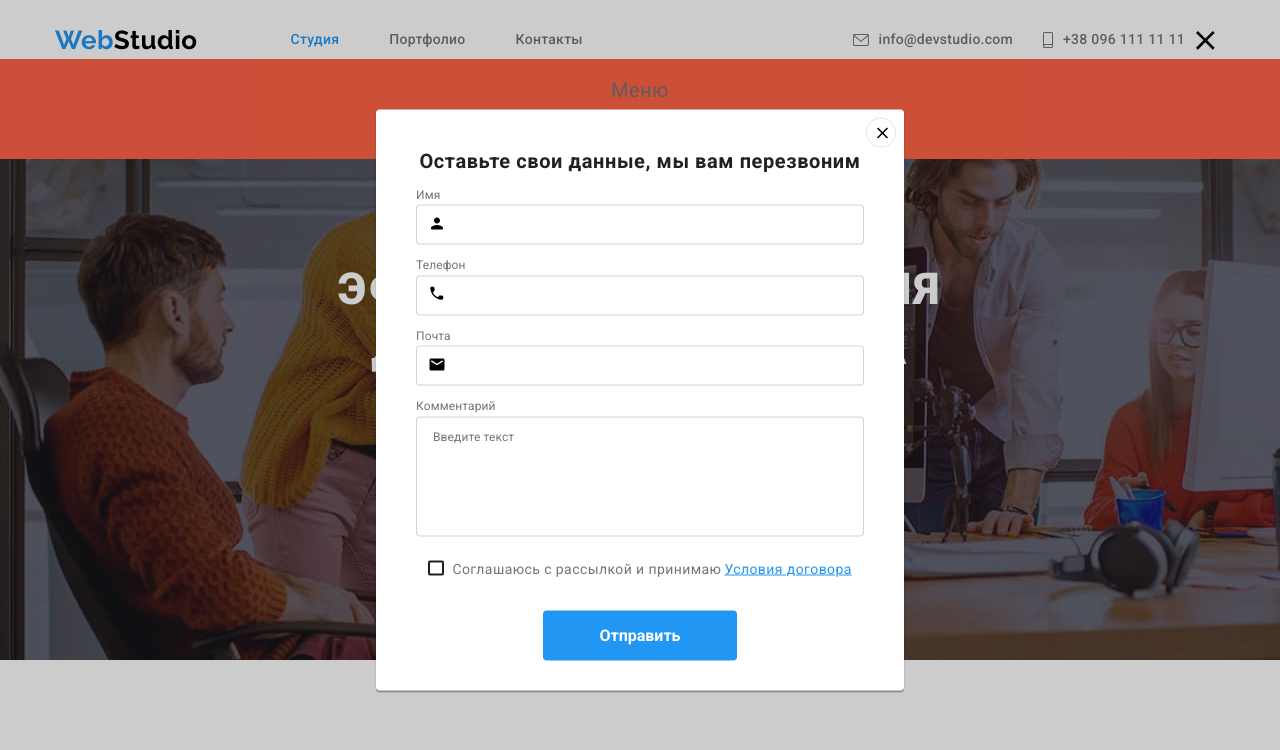
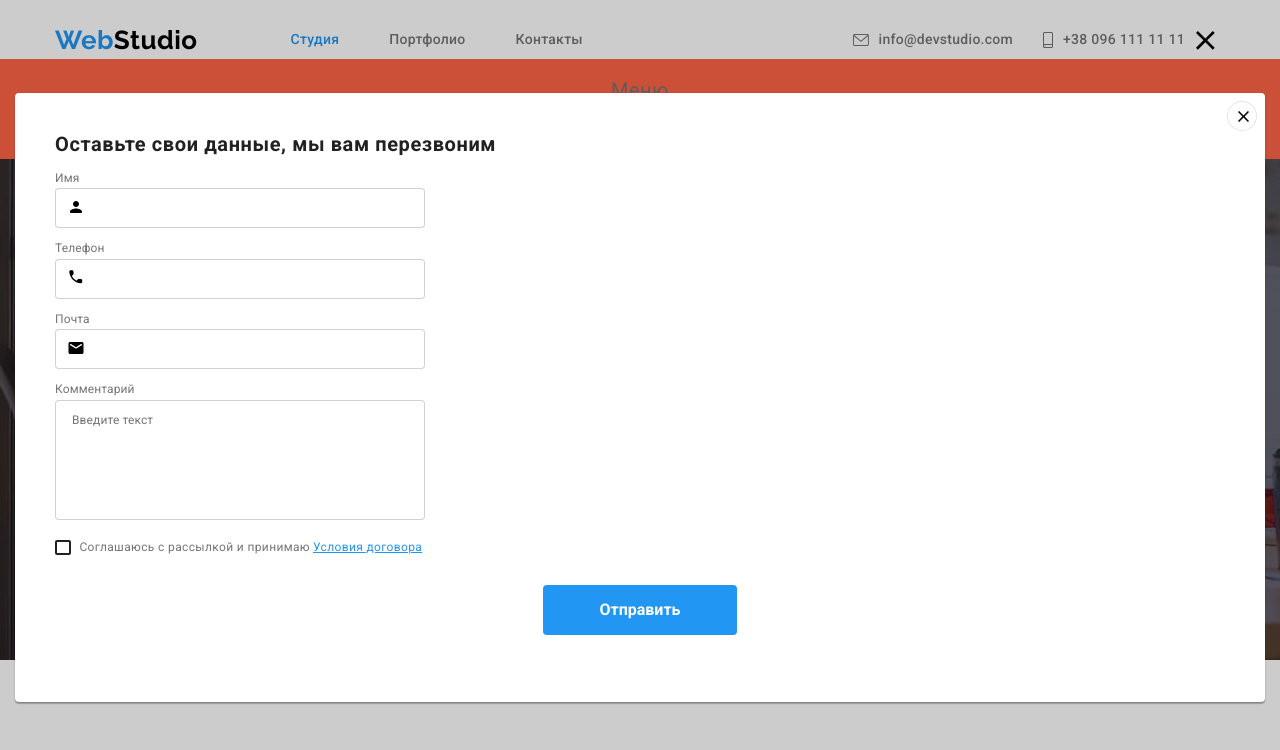
Before and after one commit to rim1972ua/goit-markup-hw-08, a plain HTML site: page index.html in a window 1280 px wide. Both pictures are taken after a click on the button "Заказать услугу". Shown: the top 750 px of the page. Drawn offline with nearby package versions, Linux system fonts and the light colour scheme.

Commit message:
modal ok

```diff
--- a/js/modal.js
+++ b/js/modal.js
@@ -9,6 +9,7 @@
   refs.closeModalBtn.addEventListener("click", toggleModal);
 
   function toggleModal() {
+    document.body.classList.toggle("modal-open");
     refs.modal.classList.toggle("is-hidden");
   }
 })();
--- a/sass/components/_basic-page-settings.scss
+++ b/sass/components/_basic-page-settings.scss
@@ -9,6 +9,10 @@ body {
     letter-spacing: 0.03em;
     color: $main-text-color;
     background-color: $accent-white-color;
+
+    &.modal-open {
+        overflow: hidden;
+    }
 }
 
 img {
--- a/sass/components/_modal.scss
+++ b/sass/components/_modal.scss
@@ -15,6 +15,42 @@
     transition-property: scale, opacity, visibility;
     transition-duration: 250ms;
     transition-timing-function: cubic-bezier(0.4, 0, 0.2, 1);
+    // mobile
+    padding: 93px 15px;
+    overflow-y: scroll;
+
+    &.is-hidden {
+        display: none;
+    }
+}
+
+.modal {
+    position: relative;
+    width: 100%;
+    height: 609px;
+    // position: absolute;
+    // top: 50%;
+    // left: 50%;
+    // transform: translate(-50%, -50%);
+    // width: 528px;
+    // height: 581px;
+    background-color: $accent-white-color;
+    box-shadow: 0px 1px 3px rgba(0, 0, 0, 0.12), 0px 1px 1px rgba(0, 0, 0, 0.14),
+        0px 2px 1px rgba(0, 0, 0, 0.2);
+    border-radius: 4px;
+
+    &__title {
+        margin: 40px 40px 12px 40px;
+        // margin: 40px auto 12px auto;
+        font-weight: 700;
+        font-size: 20px;
+        line-height: 23px;
+        text-align: center;
+        letter-spacing: 0.03em;
+        color: $main-headers-color;
+        // mobile
+        display: inline-block;
+    }
 }
 
 .button-close {
@@ -32,29 +68,6 @@
 
     &:hover>.close-icon {
         fill: $accent-color;
-    }
-}
-
-.modal {
-    position: absolute;
-    top: 50%;
-    left: 50%;
-    transform: translate(-50%, -50%);
-    width: 528px;
-    height: 581px;
-    background-color: $accent-white-color;
-    box-shadow: 0px 1px 3px rgba(0, 0, 0, 0.12), 0px 1px 1px rgba(0, 0, 0, 0.14),
-        0px 2px 1px rgba(0, 0, 0, 0.2);
-    border-radius: 4px;
-
-    &__title {
-        margin: 40px auto 12px auto;
-        font-weight: 700;
-        font-size: 20px;
-        line-height: 23px;
-        text-align: center;
-        letter-spacing: 0.03em;
-        color: $main-headers-color;
     }
 }
 
@@ -82,7 +95,8 @@
     &__input {
         @extend .form__label;
         outline: none;
-        width: 448px;
+        // width: 448px;
+        width: 370px;
         height: 40px;
         margin-bottom: 10px;
         border: 1px solid rgba(33, 33, 33, 0.2);
@@ -112,15 +126,18 @@
 .modal-checkbox {
     display: flex;
     align-items: center;
-    font-size: 14px;
-    line-height: 24px;
+    font-size: 12px;
+    line-height: 1.17;
+    // font-size: 14px;
+    // line-height: 24px;
     letter-spacing: 0.03em;
     margin-bottom: 30px;
 
     &__icon {
         border: 2px solid $main-headers-color;
         border-radius: 2px;
-        margin-left: 52px;
+        margin-left: 40px;
+        // margin-left: 52px;
         margin-right: 8.38px;
         fill: $accent-white-color;
     }
```
Also changed, not shown: css/main.css, css/main.min.css, 2 other files.
